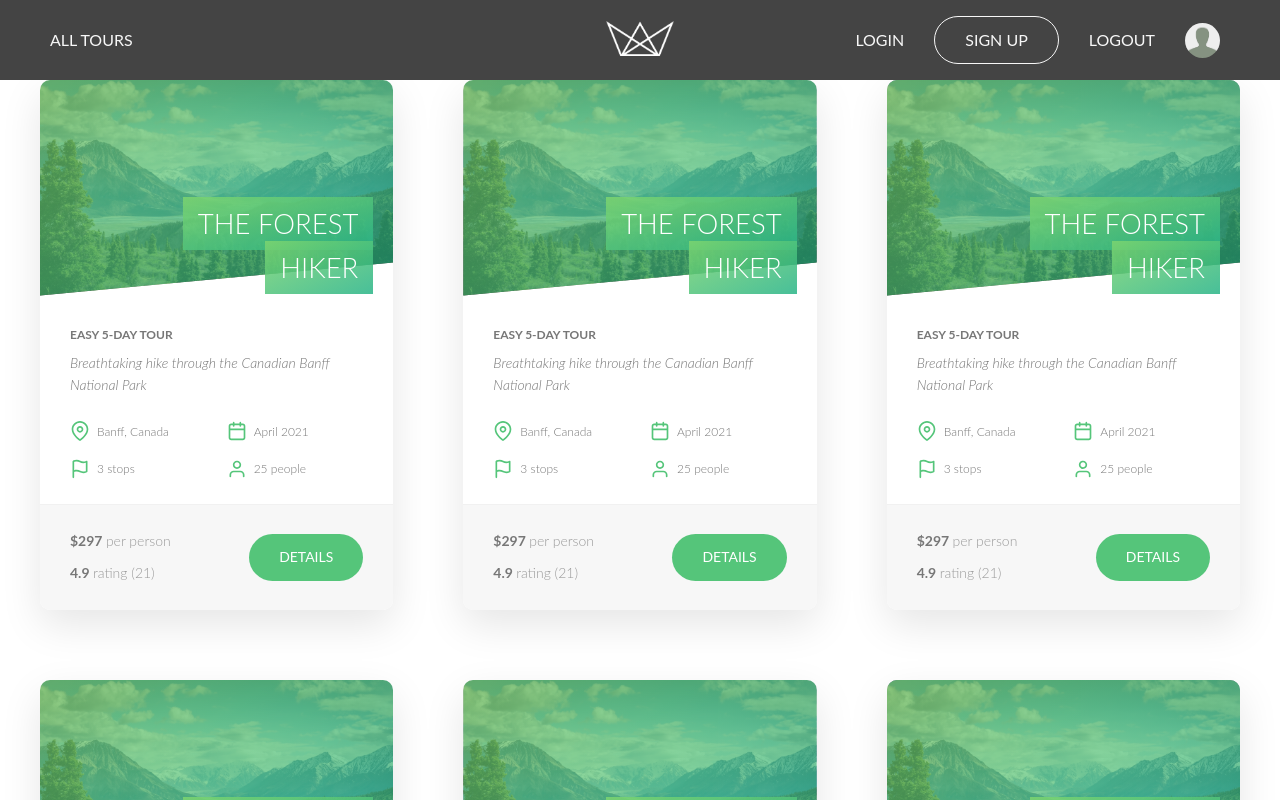
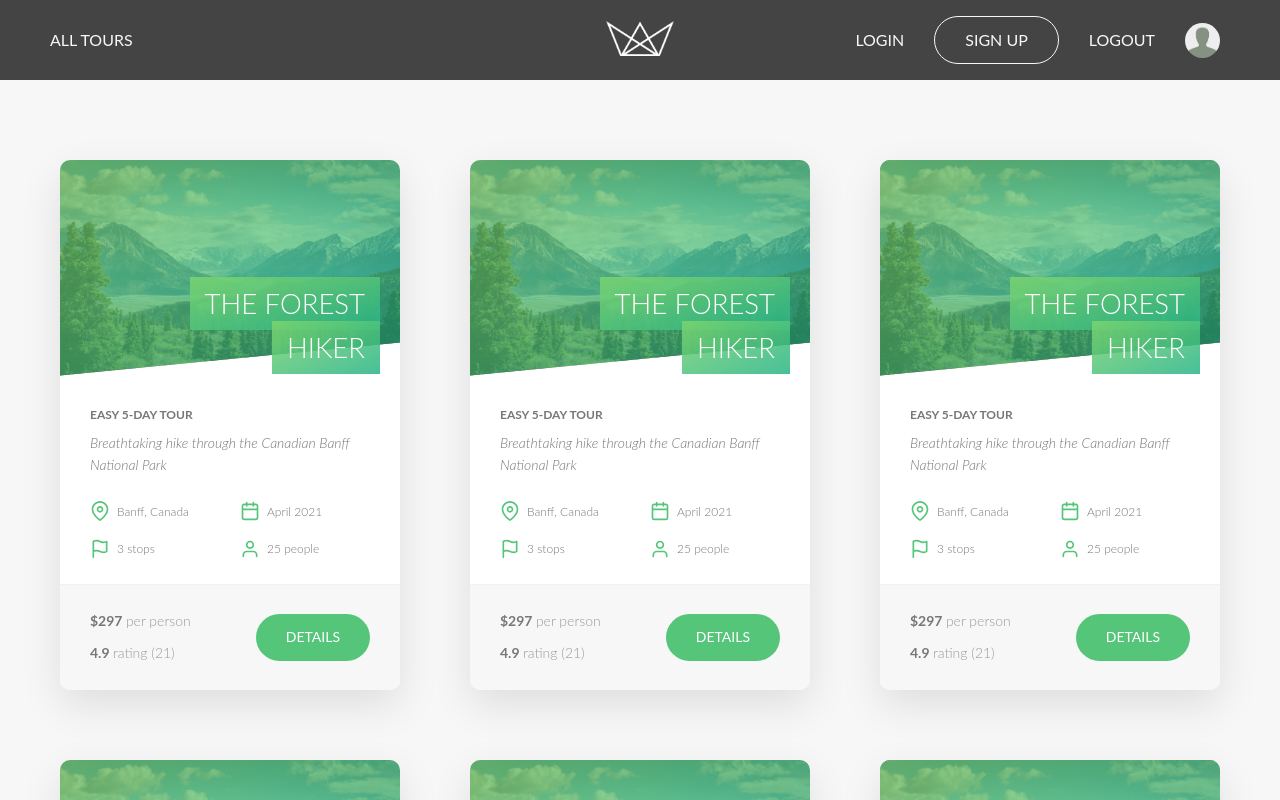
Before and after one commit to metodievmartin/ng-tours-mean-app, an Angular app: page / in a window 1280 px wide. Shown: the top 800 px of the page. Built offline with nearby package versions, Linux system fonts and the light colour scheme.

Commit message:
feat(styles): add styles to app

```diff
--- a/src/app/app.component.css
+++ b/src/app/app.component.css
@@ -0,0 +1,8 @@
+main {
+  background-color: #f7f7f7;
+  padding: 8rem 6rem;
+  -webkit-box-flex: 1;
+  -ms-flex: 1;
+  flex: 1;
+  position: relative;
+}
```
